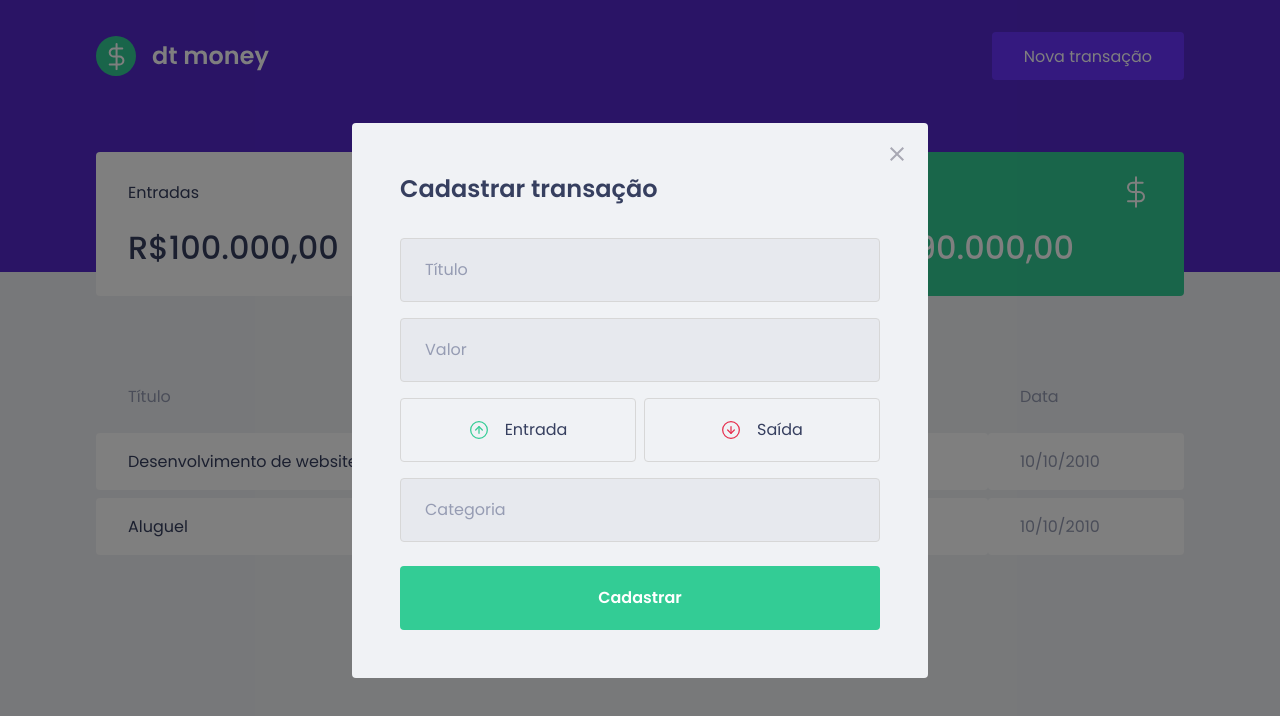
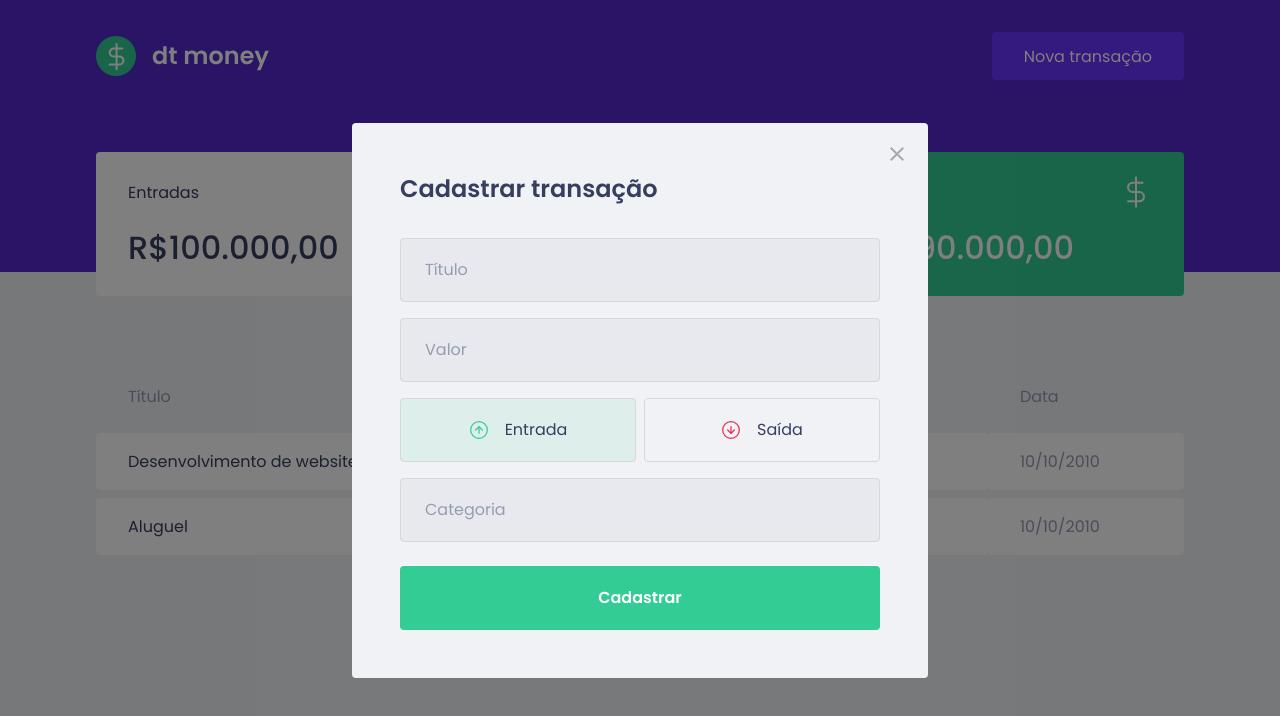
Before and after one commit to danielafarias/dtmoney, a React (Create React App) app: page / in a window 1280 px wide. Both pictures are taken after a click on the button "Nova transação". Shown: the top 716 px of the page. Built offline with nearby package versions, Linux system fonts and the light colour scheme; no server answers; what miragejs would draw is missing.

Commit message:
Manipulando cores dos botões por propriedades

```diff
--- a/src/components/NewTransactionModal/index.tsx
+++ b/src/components/NewTransactionModal/index.tsx
@@ -1,8 +1,9 @@
 import Modal from "react-modal";
-import { Container, TransactionTypeContainer } from "./styles";
+import { Container, RadioBox, TransactionTypeContainer } from "./styles";
 import close from "../../assets/close.svg";
 import income from "../../assets/income.svg";
 import outcome from "../../assets/outcome.svg";
+import { useState } from "react";
 
 interface NewtransactionModalProps {
   isOpen: boolean;
@@ -13,6 +14,9 @@
   isOpen,
   onRequestClose,
 }: NewtransactionModalProps) {
+
+const [type, setType] = useState('deposit');
+
   return (
     <Modal
       isOpen={isOpen}
@@ -33,14 +37,14 @@
         <input placeholder="Título" />
         <input type="number" placeholder="Valor" />
         <TransactionTypeContainer>
-            <button type="button">
+            <RadioBox type="button" onClick={() => setType('deposit')} isActive={type === 'deposit'} activeColor="green">
                 <img src={income} alt="Entrada" />
                 <span>Entrada</span>
-            </button>
-            <button type="button">
+            </RadioBox>
+            <RadioBox type="button" onClick={() => setType('withdraw')} isActive={type === 'withdraw'} activeColor="red">
                 <img src={outcome} alt="Saída" />
                 <span>Saída</span>
-            </button>
+            </RadioBox>
         </TransactionTypeContainer>
         <input placeholder="Categoria" />
         <button type="submit">Cadastrar</button>
--- a/src/components/NewTransactionModal/styles.ts
+++ b/src/components/NewTransactionModal/styles.ts
@@ -1,5 +1,5 @@
 import styled from "styled-components";
-import { darken } from "polished";
+import { darken, transparentize } from "polished";
 
 export const Container = styled.form`
 h2 {
@@ -51,12 +51,23 @@
     display: grid;
     grid-template-columns: 1fr 1fr;
     gap: 0.5rem;
+`;
 
-    button {
-        height: 4rem;
+interface RadioBoxProps {
+    isActive: boolean;
+    activeColor: 'green' | 'red';
+};
+
+const colors = {
+    green: '#33cc95',
+    red: '#e52e4d'
+};
+
+export const RadioBox = styled.button<RadioBoxProps>`
+         height: 4rem;
         border: 1px solid #d7d7d7;
         border-radius: 0.25rem;
-        background: transparent;
+        background: ${(props) => props.isActive ? transparentize(0.9, colors[props.activeColor]) : 'transparent'};
         display: flex;
         align-items: center;
         justify-content: center;
@@ -78,5 +89,4 @@
             font-size: 1rem;
             color: var(--text-title);
         }
-    }
 `;
```
